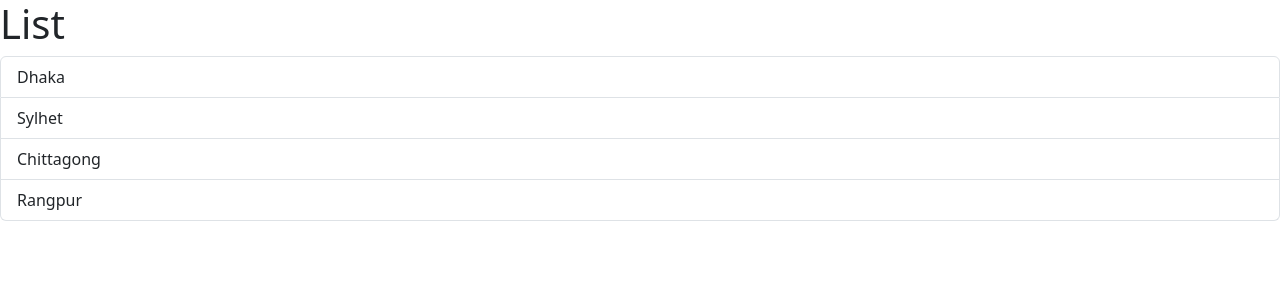
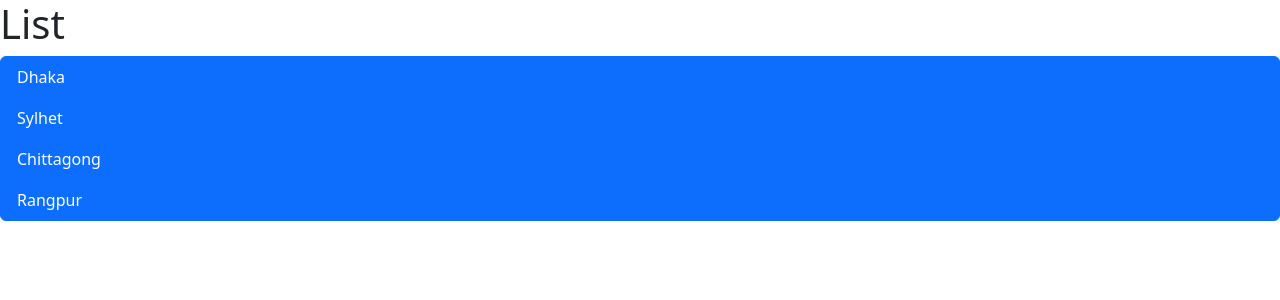
Before and after one commit to bishaldebroy007/PracticeReact, a React (Vite) app: page / in a window 1280 px wide. Shown: the top 300 px of the page. Built offline with nearby package versions, Linux system fonts and the light colour scheme.

Commit message:
bootstrap active added.

```diff
--- a/src/components/ListGroup.tsx
+++ b/src/components/ListGroup.tsx
@@ -3,6 +3,10 @@ import { MouseEvent } from "react";
 function ListGroup() {
   const cityList = ["Dhaka", "Sylhet", "Chittagong", "Rangpur"];
   // cityList = [];
+  let selectedIndex = -1; //It means no item is selected. 0 means first item is selected.
+
+  // Event Handler:
+  const handleClick = (event: MouseEvent) => console.log(event);
 
   return (
     <>
@@ -12,9 +16,9 @@ function ListGroup() {
         {/* Dynamic Way: */}
         {cityList.map((names, index) => (
           <li
-            className="list-group-item"
+            className="list-group-item active"
             key={names}
-            onClick={() => console.log(names, index)}
+            onClick={handleClick}
           >
             {names}
           </li>
```
